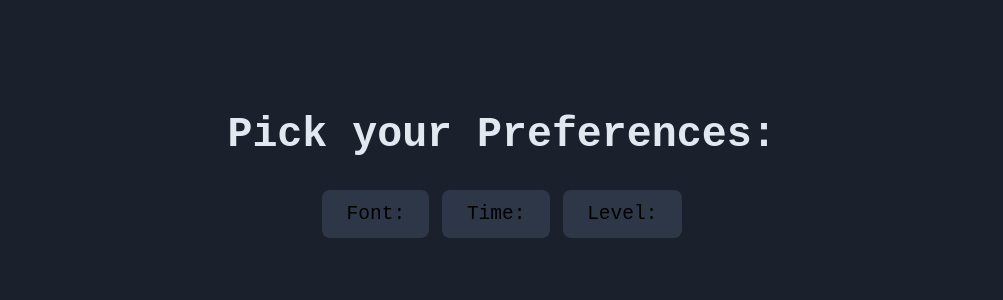
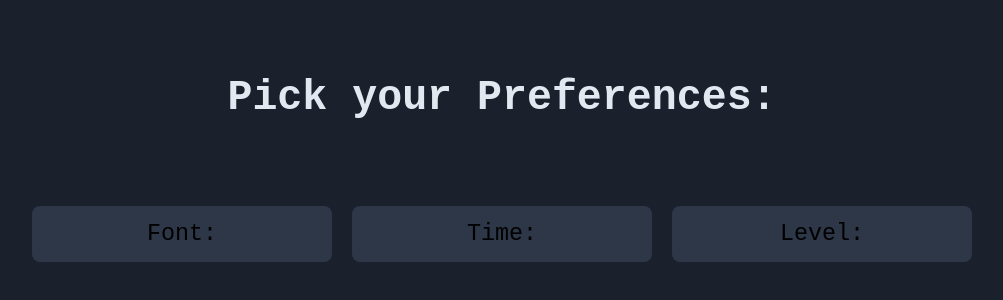
Before and after one commit to InbarMi/typing-practice, a React (Vite) app in the folder typing-app/: page / in a window 1280 px wide. Shown: the part 102-402 px from the top of the page, without its empty margins (138-1141 px from the left). Built offline with nearby package versions, Linux system fonts and the light colour scheme.

Commit message:
closes #36

```diff
--- a/typing-app/src/components/Dropdown/Dropdown.css
+++ b/typing-app/src/components/Dropdown/Dropdown.css
@@ -2,11 +2,12 @@
     border-radius: 8px;
     border: 1px solid transparent;
     padding: 0.6em 1.2em;
-    font-size: 1.5em;
+    font-size: 1.8em;
     font-weight: 500;
     font-family: inherit;
     background-color: var(--box-background);
     transition: border-color 0.25s;
+    width: 300px;
 }
 
 .dropdown-wrapper button:hover {
--- a/typing-app/src/components/Dropdown/Dropdown.jsx
+++ b/typing-app/src/components/Dropdown/Dropdown.jsx
@@ -1,31 +1,44 @@
 import React, {useState, useEffect, useRef, useCallback} from "react";
 import "./Dropdown.css";
 
-function Dropdown({ label, options, onSelect, selected, unit }) {
+function Dropdown({ id, label, options, onSelect, selected, unit, isOpen, onToggle }) {
 
     const [showMenu, setShowMenu] = useState(false);
     const dropdownRef = useRef(null);
+    const buttonRef = useRef(null);
 
     const handleClickOutside = useCallback((event) => {
-        if (dropdownRef.current && !dropdownRef.current.contains(event.target)) {
-            setShowMenu(false);
+        if (dropdownRef.current && dropdownRef.current.contains(event.target)) {
+            return;
         }
-    }, []);
+
+        if (isOpen) {
+            onToggle(null);
+        }
+    }, [isOpen, onToggle]);
 
     useEffect(() => {
-        document.addEventListener('mousedown', handleClickOutside);
+        if (isOpen) {
+            document.addEventListener('mousedown', handleClickOutside);
+        }
+
         return () => document.removeEventListener('mousedown', handleClickOutside);
-    }, [handleClickOutside]);
+    }, [isOpen, handleClickOutside]);
+
+    const handleOptionClick = (option) => {
+        onSelect(option);
+        onToggle(null);
+    }
 
     return (
         <div className="dropdown-wrapper" ref={dropdownRef}>
-            <button onClick={() => setShowMenu(prev => !prev)}>
+            <button ref={buttonRef} onClick={() => onToggle(id)}>
                 {label}: {selected}
             </button>
-            { showMenu && (
-                <ul className={`dropdown-menu ${showMenu ? 'open' : ''}`} id="fontsMenu" >
+            { isOpen && (
+                <ul className='dropdown-menu open' id="fontsMenu" >
                     {options.map(option => (
-                        <li key={option} onClick={() => onSelect(option)}>
+                        <li key={option} onClick={() => handleOptionClick(option)}>
                             {option} {unit || ''}
                         </li>
                     ))}
--- a/typing-app/src/components/SettingsPanel/SettingsPanel.css
+++ b/typing-app/src/components/SettingsPanel/SettingsPanel.css
@@ -1,15 +1,17 @@
 .settings-container {
     display: flex;
     flex-direction: column;
-    align-items: center;
-    justify-content: center;
+    align-items: flex-start;
+    gap: 15px;
+    margin-top: 4em;
 }
 
 .settings-container .options-menu {
     display: flex;
     justify-content: center;
-    gap: 1rem;
-    margin-bottom: 1rem;
+    align-items: flex-start;
+    gap: 20px;
+    margin-bottom: 25px;
 }
 
 .settings-container .start-game-btn {
@@ -20,6 +22,8 @@
     font-size: 1.5em;
     font-weight: 500;
     font-family: inherit;
+    align-self: center;
+    width: 300px;
 }
 
 .settings-container .start-game-btn:hover {
--- a/typing-app/src/components/SettingsPanel/SettingsPanel.jsx
+++ b/typing-app/src/components/SettingsPanel/SettingsPanel.jsx
@@ -1,4 +1,4 @@
-import React from 'react';
+import React, {useState} from 'react';
 import './SettingsPanel.css';
 import Dropdown from "../Dropdown/Dropdown.jsx";
 
@@ -8,27 +8,42 @@ function SettingsPanel({ fontProps, timeProps, levelProps, startGame}) {
     const timeOptions = [30, 60, 90] // seconds
     const levelOptions = ['easy', 'normal', 'hard'];
 
+    const [openDropdownId, setOpenDropdownId] = useState(null);
+
+    const handleDropdownToggle = (clickedId) => {
+        setOpenDropdownId(prev => (prev === clickedId ? null : clickedId));
+    }
+
     return (
         <div className="settings-container">
             <div className="options-menu">
                 <Dropdown
+                    id = "fontDropdown"
                     label="Font"
                     options={fontOptions}
                     selected={fontProps.selected}
                     onSelect={fontProps.onSelect}
+                    isOpen={openDropdownId === "fontDropdown"}
+                    onToggle={handleDropdownToggle}
                 />
                 <Dropdown
+                    id="timeDropdown"
                     label="Time"
                     options={timeOptions}
                     selected={timeProps.selected}
                     onSelect={timeProps.onSelect}
                     unit="seconds"
+                    isOpen={openDropdownId === "timeDropdown"}
+                    onToggle={handleDropdownToggle}
                 />
                 <Dropdown
+                    id="levelDropdown"
                     label="Level"
                     options={levelOptions}
                     selected={levelProps.selected}
                     onSelect={levelProps.onSelect}
+                    isOpen={openDropdownId === "levelDropdown"}
+                    onToggle={handleDropdownToggle}
                 />
             </div>
             {(fontProps.selected && timeProps.selected && levelProps.selected) &&
```
